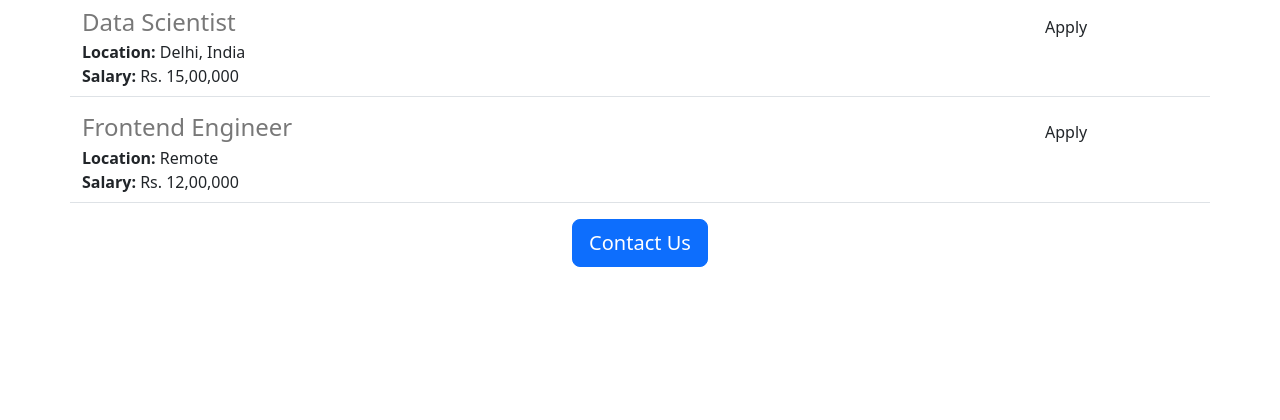
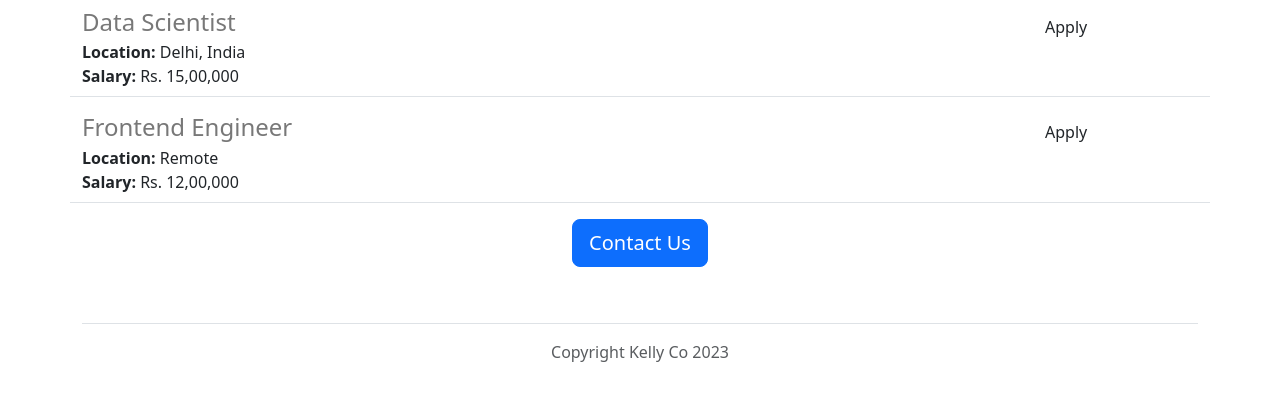
Before and after one commit to yokudake/test-website, a Flask app: page / in a window 1280 px wide. Shown: the part 783-1203 px from the top of the page. Before the commit the page ends 1050 px from the top, so only its background shows below. Run offline with Flask 3, Linux system fonts and the light colour scheme.

Commit message:
added footer

```diff
--- /dev/null
+++ b/templates/footer.html
@@ -0,0 +1,7 @@
+<div class="container">
+  <footer class = "py-3 my-4">
+    <ul class = "nav justify-content-center border-bottom pb-3 mb-3">
+    </ul>
+    <p class = "text-center text-body-secondary"> Copyright Kelly Co  2023 </p>
+  </footer>
+</div>
--- a/templates/home.html
+++ b/templates/home.html
@@ -33,5 +33,6 @@
     <button class = "btn btn-primary btn-lg""> Contact Us </button>
     </div>
       </div>
+    {% include 'footer.html' %}
   </body>
 </html>
```
